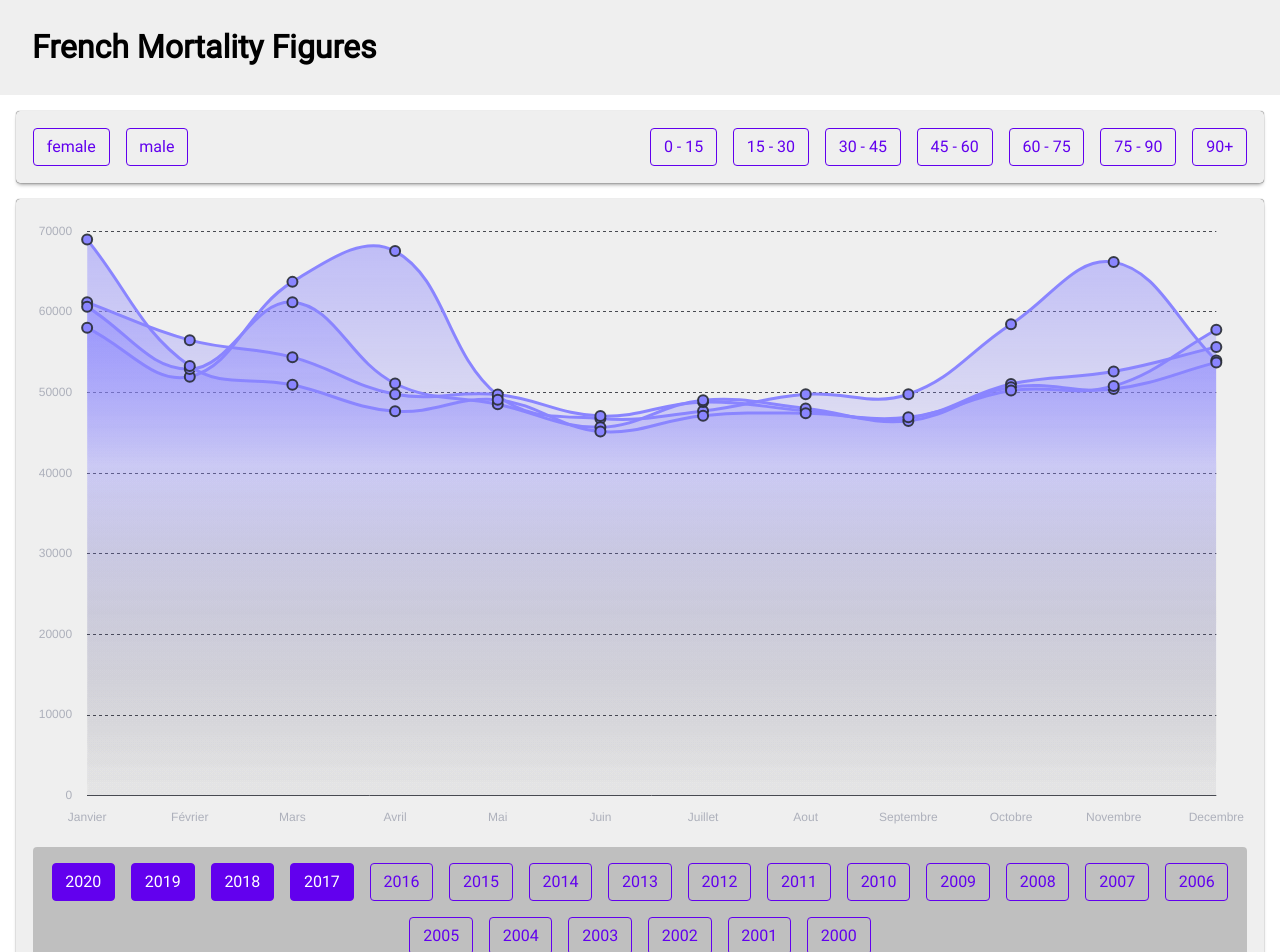
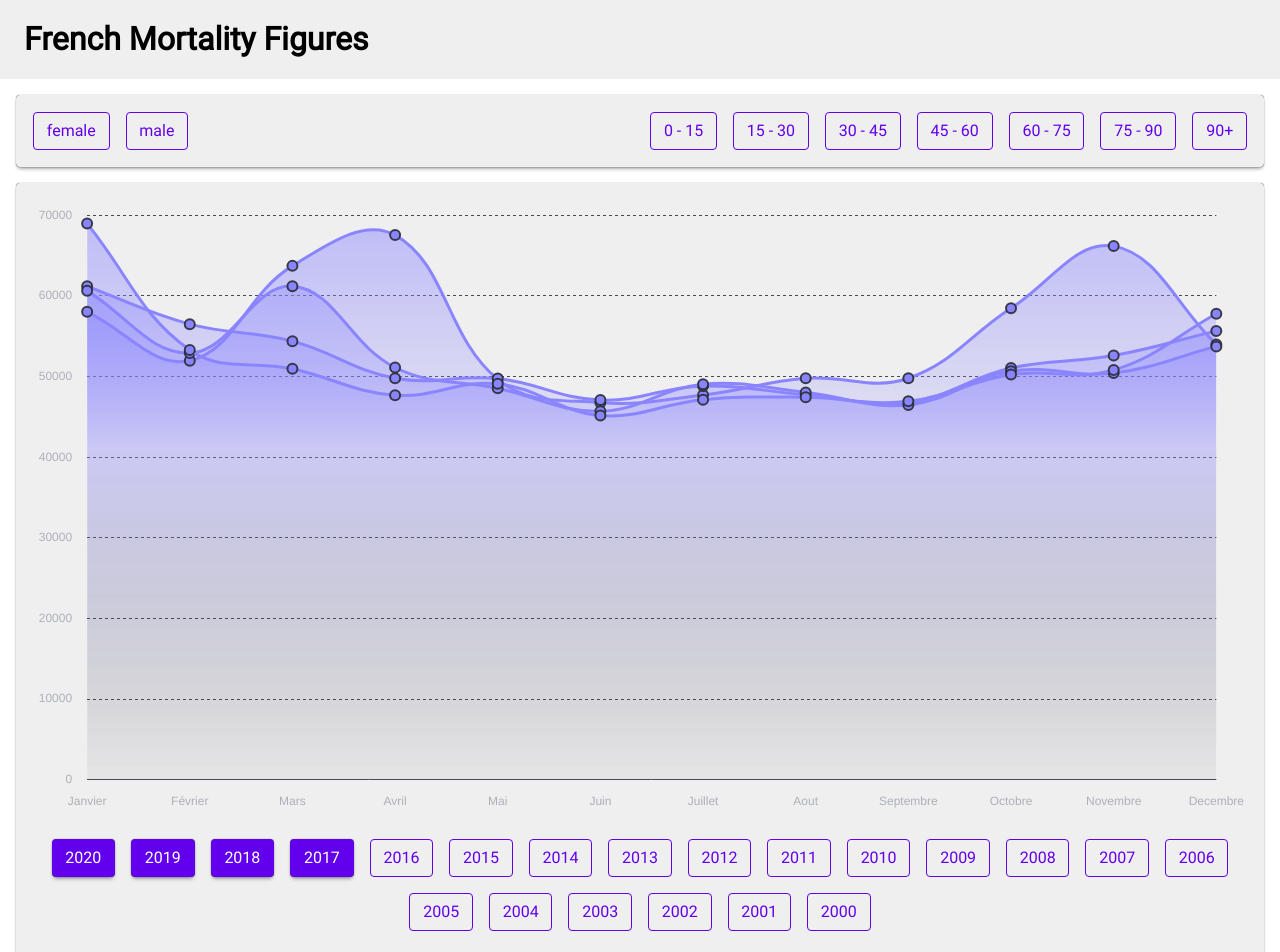
Before and after one commit to revolunet/deaths, a Next.js app: page / in a window 1280 px wide. Shown: the top 952 px of the page. Built offline with nearby package versions, Linux system fonts and the light colour scheme.

Commit message:
Buttons group style.

```diff
--- a/src/components/Buttons.tsx
+++ b/src/components/Buttons.tsx
@@ -29,14 +29,15 @@ export const ButtonGroup = ({
   useEffect(() => onChange && onChange(selected), [selected])
 
   return (
-    <div className={`button-group ${type}`}>
-      {children.map((child, i) =>
-        cloneElement(child, {
-          key: i,
-          active: i === selected,
-          onClick: () => setSelected(i === selected ? null : i),
-        })
-      )}
-    </div>
+    <ul className={`button-group ${type}`}>
+      {children.map((child, i) => (
+        <li key={i}>
+          {cloneElement(child, {
+            active: i === selected,
+            onClick: () => setSelected(i === selected ? null : i),
+          })}
+        </li>
+      ))}
+    </ul>
   )
 }
--- a/src/styles/components/button.scss
+++ b/src/styles/components/button.scss
@@ -22,6 +22,7 @@ button {
 
   &:hover,
   &.active {
+    @include box.shadow();
     color: theme.color("on-primary", $mode);
     background-color: theme.color("primary", $mode);
   }
--- /dev/null
+++ b/src/styles/components/buttons.scss
@@ -0,0 +1,16 @@
+@use "../utils/box";
+
+.button-group {
+  display: flex;
+  flex-wrap: wrap;
+
+  li {
+    flex: 1 1 0;
+    display: flex;
+    white-space: nowrap;
+
+    button {
+      flex: 1;
+    }
+  }
+}
--- a/src/styles/components/header.scss
+++ b/src/styles/components/header.scss
@@ -2,7 +2,7 @@
 @use "../utils/theme";
 
 .header {
-  @include box.padding(1, 2);
+  @include box.padding(0.5, 1.5);
 }
 
 @include theme.apply(".header") using ($mode) {
--- a/src/styles/index.scss
+++ b/src/styles/index.scss
@@ -5,6 +5,7 @@
 @use "components/panel";
 @use "components/button";
 @use "components/header";
+@use "components/buttons";
 
 @use "views/deaths";
 @use "views/filters";
--- a/src/styles/views/deaths.scss
+++ b/src/styles/views/deaths.scss
@@ -5,24 +5,15 @@
   @include box.spacing(1, (1.5, 1, 1));
 
   .filters {
-    display: flex;
-    flex-wrap: wrap;
-    @include box.radius();
+    @include box.margin(1, 0, 0);
     justify-content: center;
-    background-color: rgba(0, 0, 0, 0.2);
-    @include box.spacing((1, 0, 0), (1, 0, 0, 1));
 
     li {
-      min-width: 0;
-      flex-shrink: 0;
+      flex: 0 0 0;
 
       button {
-        @include box.margin(0, 1, 1, 0);
+        @include box.margin(0.5);
       }
     }
   }
-
-  .recharts-responsive-container {
-    min-height: 300px;
-  }
 }
--- a/src/styles/views/filters.scss
+++ b/src/styles/views/filters.scss
@@ -1,19 +1,13 @@
 @use "../utils/box";
 
 .panel.filters {
+  @include box.padding(0.5);
   justify-content: space-between;
 
-  .button-group {
-    display: flex;
-    flex-wrap: wrap;
-
-    button {
-      min-width: 0;
-      flex-shrink: 0;
-      @include box.margin(0, 1, 0, 0);
-
-      &:last-child {
-        @include box.margin(0);
+  ul {
+    li {
+      button {
+        @include box.margin(0.5);
       }
     }
   }
--- a/src/views/Deaths/Filters.tsx
+++ b/src/views/Deaths/Filters.tsx
@@ -1,7 +1,5 @@
 import useYears from "@/services/years"
 import useDeaths from "@/services/deaths"
-
-import { useEffect } from "react"
 
 const Filters = () => {
   const [deaths] = useDeaths()
@@ -10,7 +8,7 @@ const Filters = () => {
   const toggle = (year: string) => setYears({ ...years, [year]: !years[year] })
 
   return (
-    <ul className="filters">
+    <ul className="filters button-group">
       {Object.keys(years)
         .sort((a, b) => +b - +a)
         .map((year, i) => (
```
